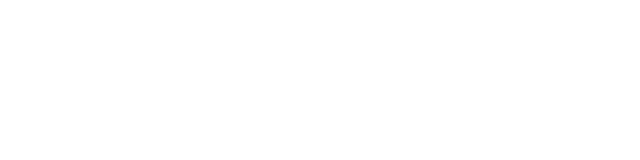
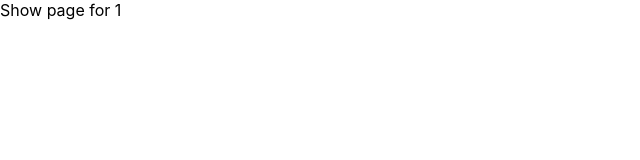
Before and after one commit to ParteekSandhu25/box-office-app, a React (Create React App) app in the folder Documents/Web Development/React_/BoxOffice App/box-office/: page /show/1 in a window 1280 px wide. Before the commit this address had no page. Shown: the top 160 px of the page, without its empty margins (0-640 px from the left). Built offline with nearby package versions, Linux system fonts and the light colour scheme.

Commit message:
created dynamic show page

```diff
--- a/Documents/Web Development/React_/BoxOffice App/box-office/src/App.jsx
+++ b/Documents/Web Development/React_/BoxOffice App/box-office/src/App.jsx
@@ -2,6 +2,7 @@
 import Home from './Pages/Home';
 import Starred from './Pages/Starred';
 import MainLayout from './Components/MainLayout';
+import Show from './Pages/Show';
 
 function App() {
   return (
@@ -11,6 +12,8 @@
           <Route path="/" element={<Home />} />
           <Route path="/starred" element={<Starred />} />
         </Route>
+
+        <Route path="/show/:showId" element={<Show />} />
 
         {/* <Route path="/" element={<App />}>
           <Route index element={<Home />} />
--- a/Documents/Web Development/React_/BoxOffice App/box-office/src/Components/shows/ShowCard.jsx
+++ b/Documents/Web Development/React_/BoxOffice App/box-office/src/Components/shows/ShowCard.jsx
@@ -14,7 +14,7 @@
       <p>{summaryStripped}</p>
 
       <div>
-        <Link to="/">Read More</Link>
+        <Link to={`/show/${id}`}>Read More</Link>
         <button type="button">Star me</button>
       </div>
     </div>
--- /dev/null
+++ b/Documents/Web Development/React_/BoxOffice App/box-office/src/Pages/Show.jsx
@@ -0,0 +1,9 @@
+import React from 'react';
+import { useParams } from 'react-router-dom';
+
+function Show() {
+  const { showId } = useParams();
+  return <div>Show page for {showId}</div>;
+}
+
+export default Show;
```
Also changed, not shown: Documents/Web Development/React_/BoxOffice App/box-office/src/Components/actors/ActorGrid.jsx (renamed from Documents/Web Development/React_/BoxOffice App/box-office/src/Components/actors/ActorGrid.js).
